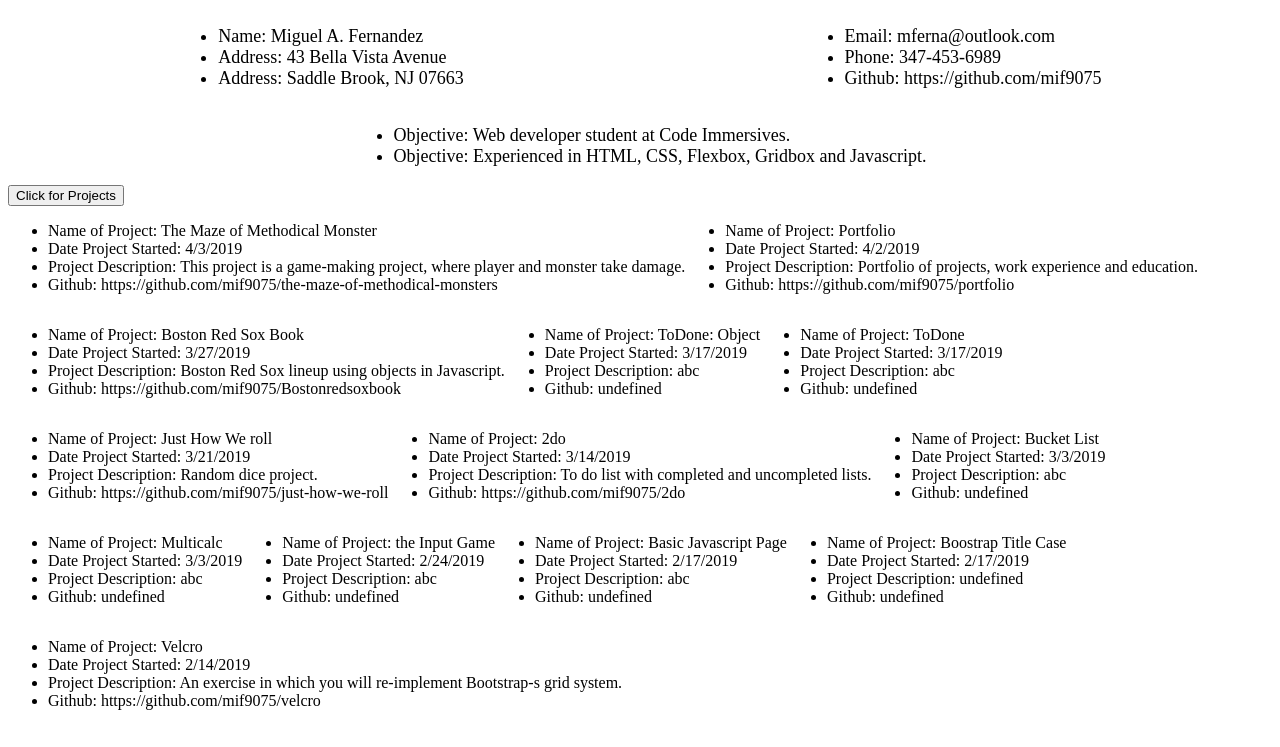
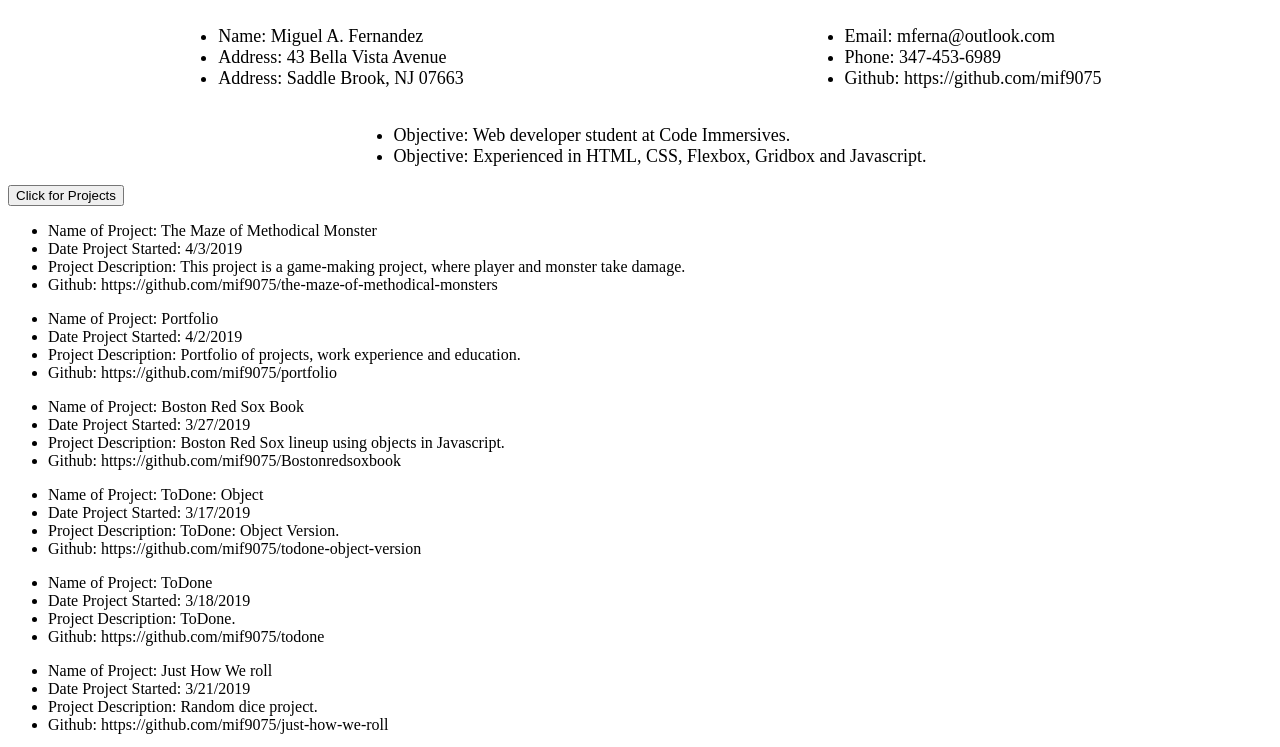
Before and after one commit to mif9075/portfolio, a plain HTML site: page index.html in a window 1280 px wide. Both pictures are taken after a click on the button "Click for Projects". Shown: the top 747 px of the page. Drawn offline with Linux system fonts and the light colour scheme.

Commit message:
Completed Project Desc and websites

```diff
--- a/data.js
+++ b/data.js
@@ -85,12 +85,14 @@ const project = [
     {
         name: 'ToDone: Object',
         date: '3/17/2019',
-        description: 'abc',
+        description: 'ToDone: Object Version.',
+        website: 'https://github.com/mif9075/todone-object-version',
     },
     {
         name: 'ToDone',
-        date: '3/17/2019',
-        description: 'abc',
+        date: '3/18/2019',
+        description: 'ToDone.',
+        website: 'https://github.com/mif9075/todone',
     },
     {
         name: 'Just How We roll',
@@ -106,27 +108,33 @@ const project = [
     },
     {
         name: 'Bucket List',
-        date: '3/3/2019',
-        description: 'abc',
+        date: '3/5/2019',
+        description: 'Extremely simple todo app.',
+        website: 'https://github.com/mif9075/bucket-list',
     },
     {
         name: 'Multicalc',
-        date: '3/3/2019',
-        description: 'abc',
+        date: '3/8/2019',
+        description: 'Calculator to be able to perform the same operation on multiple numbers at once.',
+        website: 'https://github.com/mif9075/multicalc',
     },
     {
         name: 'the Input Game',
-        date: '2/24/2019',
-        description: 'abc',
+        date: '2/27/2019',
+        description: 'Look at five inputs from the user and give them a result. It will do so by comparing the input they typed to a range of possible answers.',
+        website: 'https://github.com/mif9075/the-input-game',
     },
     {
         name: 'Basic Javascript Page',
-        date: '2/17/2019',
-        description: 'abc',
+        date: '2/20/2019',
+        description: 'Introduction to Javascript.',
+        website: 'https://github.com/mif9075/basic-js-page',
     },
     {
         name: 'Boostrap Title Case',
-        date: '2/17/2019',
+        date: '2/20/2019',
+        description: 'Bootstrap-layouted app.',
+        website: 'https://github.com/mif9075/bootstrap-title-case',
 
     },
     {
--- a/main.css
+++ b/main.css
@@ -4,17 +4,7 @@ header, #intro {
 }
 
 
-content  {
-    display: flex;
-}
-
-
-#list {
-    display: flex;
-    flex-wrap: wrap;
-}
-
-footer {
+content, footer  {
     display: flex;
     justify-content: space-evenly;
 }
--- a/main.js
+++ b/main.js
@@ -44,11 +44,19 @@ function clearList() {
 
 function removeAllChildrenOfOl() {
 
-    const ul = document.querySelector('#list');
+    const ul = document.querySelector('content');
 
     while (ul.hasChildNodes()) {
         ul.removeChild(ul.firstChild);
     }
+
+    const ol = document.querySelector('footer');
+
+    while (ol.hasChildNodes()) {
+        ol.removeChild(ol.firstChild);
+    }
+
+
 }
 
 function displayBio() {
```
